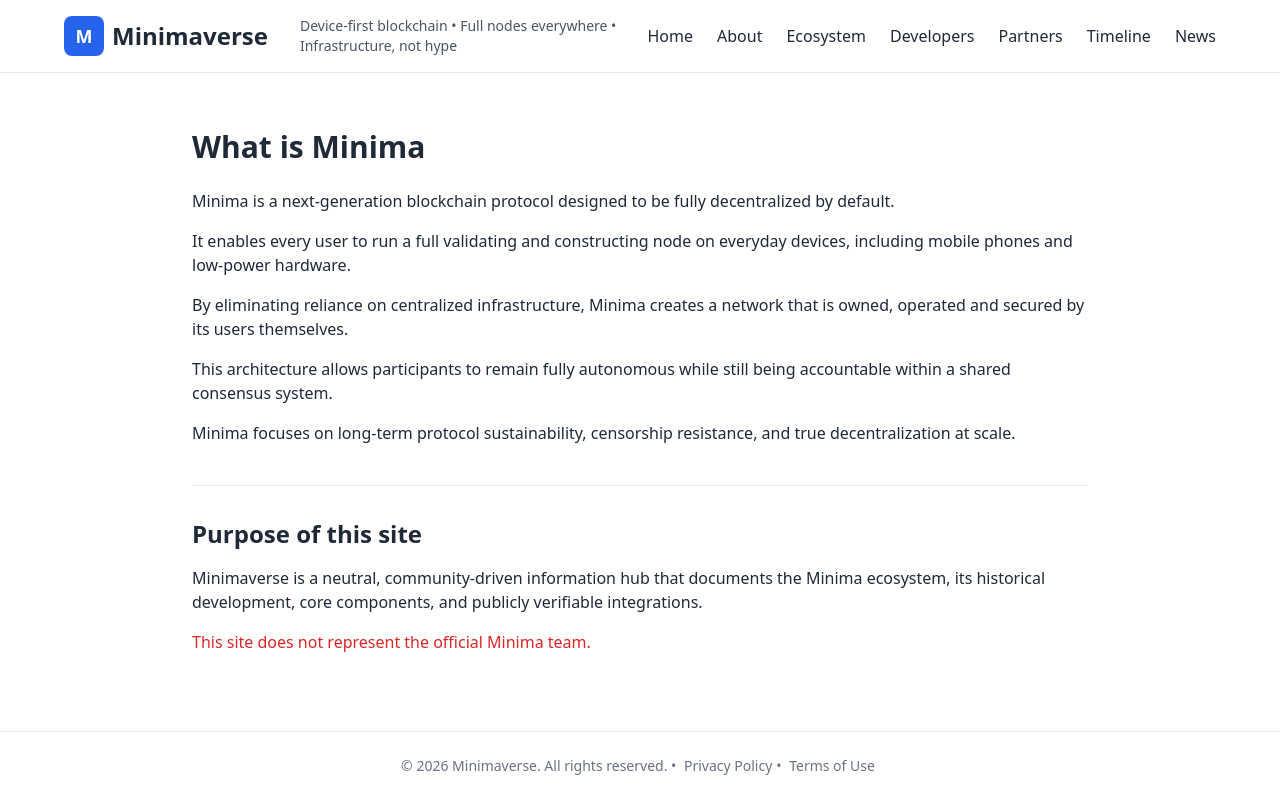
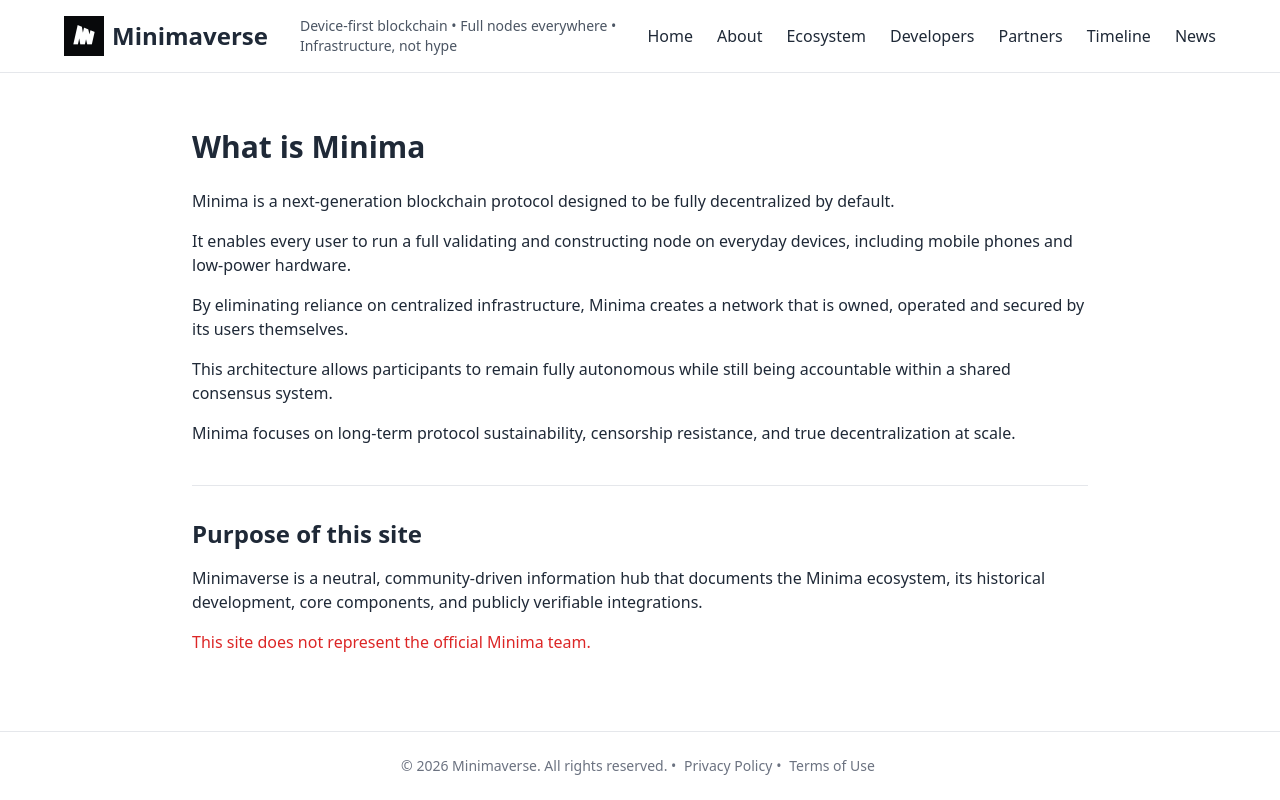
Before and after one commit to KuA1bo/minimaverse-site, a Next.js app: page / in a window 1280 px wide. Built offline with nearby package versions, Linux system fonts and the light colour scheme.

Commit message:
feat: replace logo placeholder with actual /logo.png in header

```diff
--- a/src/app/layout.tsx
+++ b/src/app/layout.tsx
@@ -12,9 +12,11 @@ export default function RootLayout({
         <header className="mb-8 border-b border-gray-200 p-4">
           <div className="flex items-center gap-4 max-w-6xl mx-auto">
             <div className="flex items-center gap-2">
-              <div className="w-10 h-10 bg-blue-600 rounded-lg flex items-center justify-center">
-                <span className="text-white font-bold text-lg">M</span>
-              </div>
+              <img
+                src="/logo.png"
+                alt="Minimaverse Logo"
+                className="h-10 w-auto"
+              />
               <h1 className="text-2xl font-bold">Minimaverse</h1>
             </div>
             <p className="text-sm text-gray-600 ml-4 flex-1">
```
